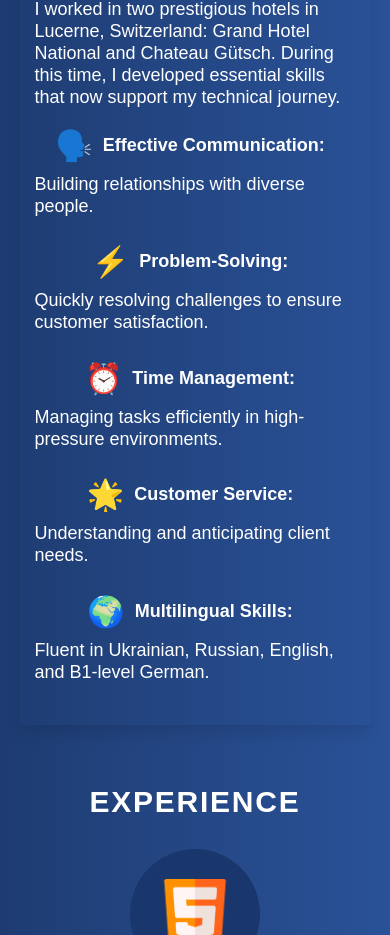
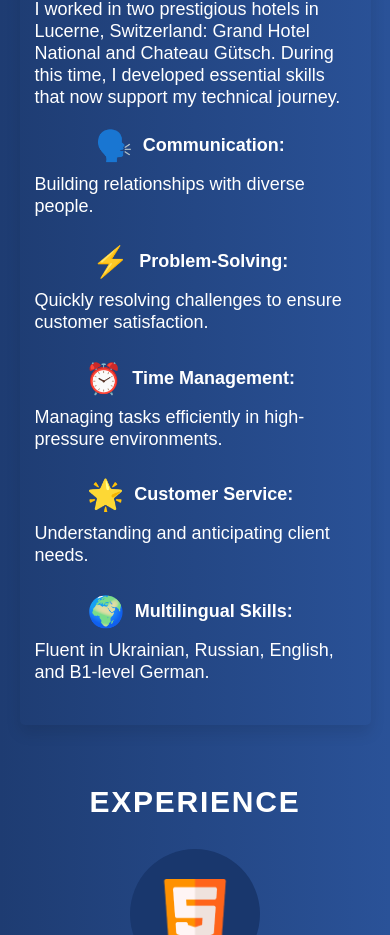
Before and after one commit to SeverinDenys/react-portfolio, a React (Vite) app: page / in a window 390 px wide. Shown: the part 1698-2633 px from the top of the page. Built offline with nearby package versions, Linux system fonts and the light colour scheme.

Commit message:
adjusting soft skills size displaying in mobile

```diff
--- a/softSkills.js
+++ b/softSkills.js
@@ -1,7 +1,7 @@
 export const softSkillsData = [
   {
     icon: "🗣️",
-    title: "Effective Communication",
+    title: "Communication",
     description: "Building relationships with diverse people.",
   },
   {
```
